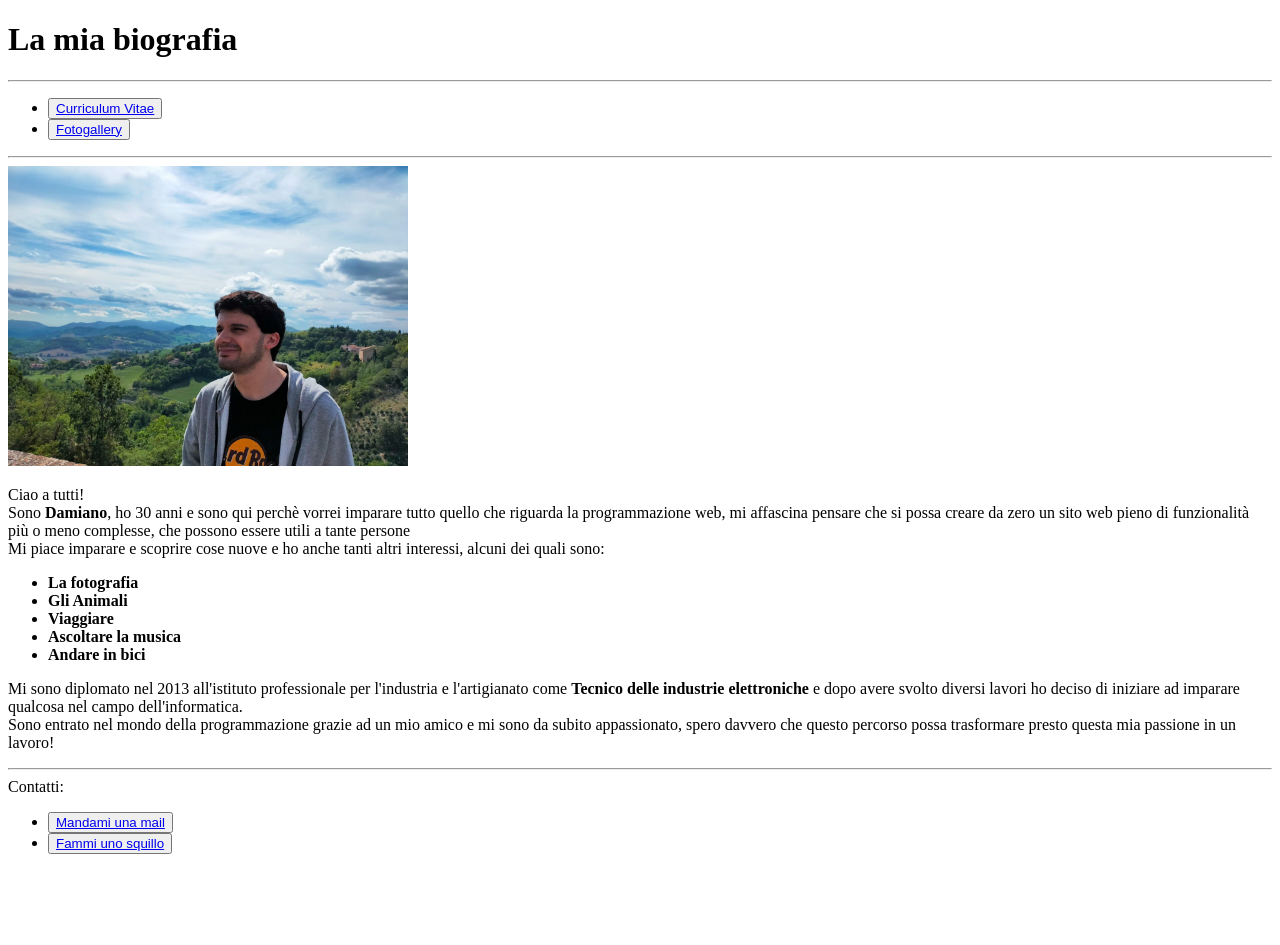
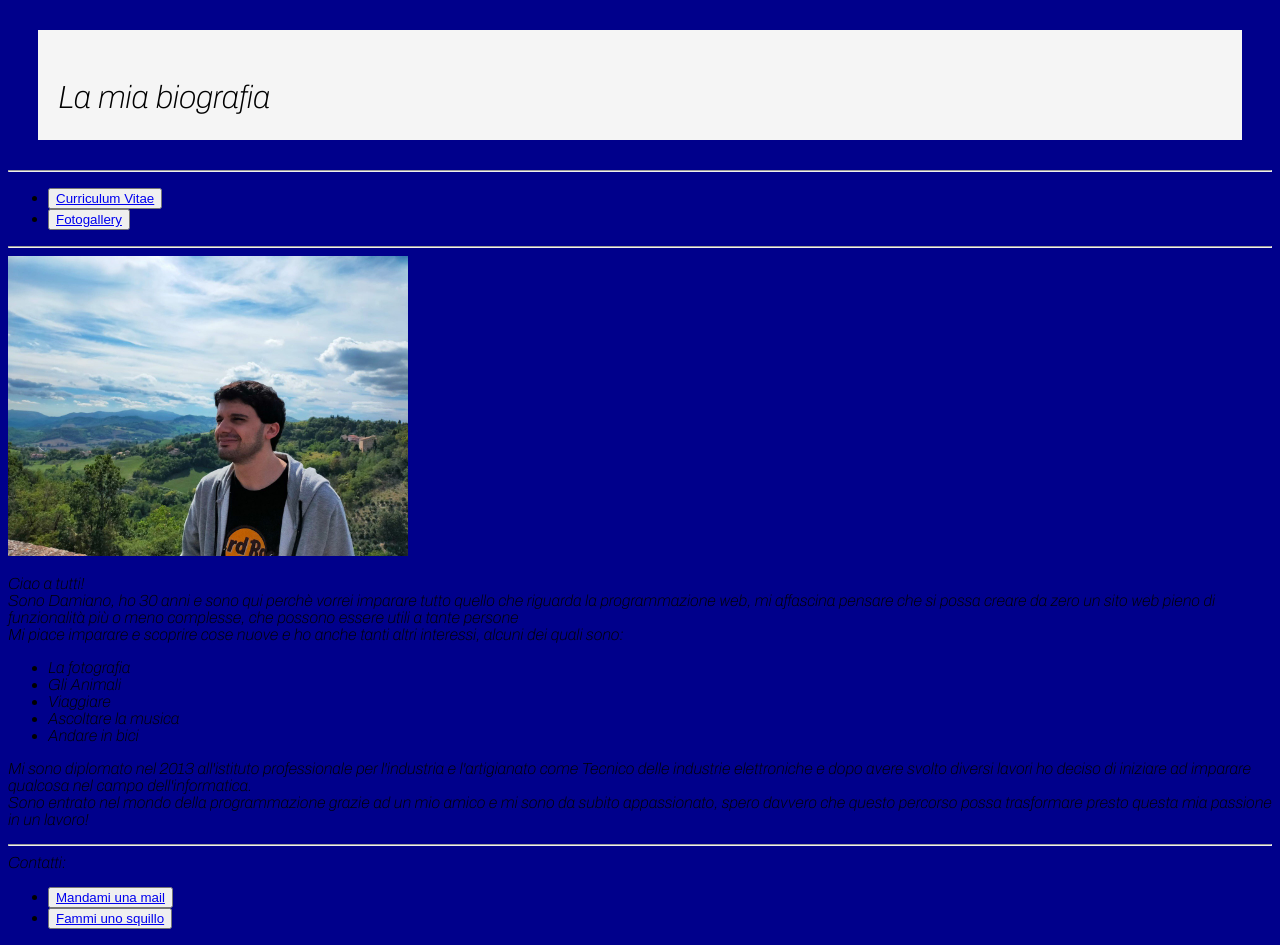
Before and after one commit to damidl1/bio-curriculum, a plain HTML site: page index.html in a window 1280 px wide. Before the commit the page ends 870 px from the top, so only its background shows below. Drawn offline with Linux system fonts and the light colour scheme; a web font is replaced by a local one.

Commit message:
aggiornamento task con css1

```diff
--- a/index.html
+++ b/index.html
@@ -6,11 +6,12 @@
     <meta http-equiv="X-UA-Compatible" content="IE=edge">
     <meta name="viewport" content="width=device-width, initial-scale=1.0">
     <title>Biografia</title>
+    <link rel="stylesheet" href="./style.css">
 </head>
 
 <body>
     <header>
-        <h1>La mia biografia</h1>
+        <h1 class="title">La mia biografia</h1>
         <hr>
         <ul>
             <li><button><a href="./curriculum.html"> Curriculum Vitae</a></button><br></li>
--- /dev/null
+++ b/style.css
@@ -0,0 +1,15 @@
+@import url('https://fonts.googleapis.com/css2?family=Archivo:ital,wght@1,100&family=Playfair:ital,wght@1,300&family=Quattrocento+Sans:wght@700&display=swap');
+
+
+body{
+    background-color: darkblue;
+    font-family: 'Archivo', sans-serif;
+}
+
+.title{
+    background-color: whitesmoke;
+    padding: 50px 20px;
+    margin: 30px;
+    overflow: auto;
+    height: 10px;
+}
```
